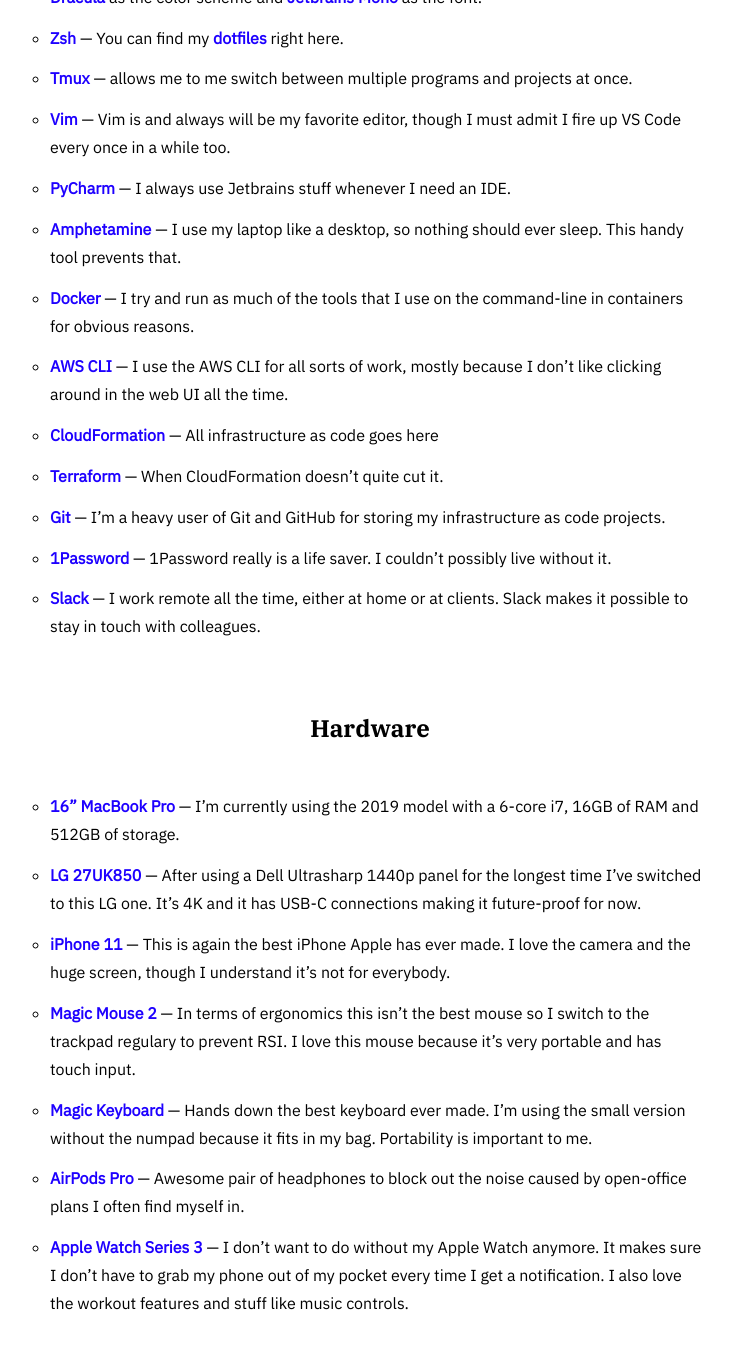
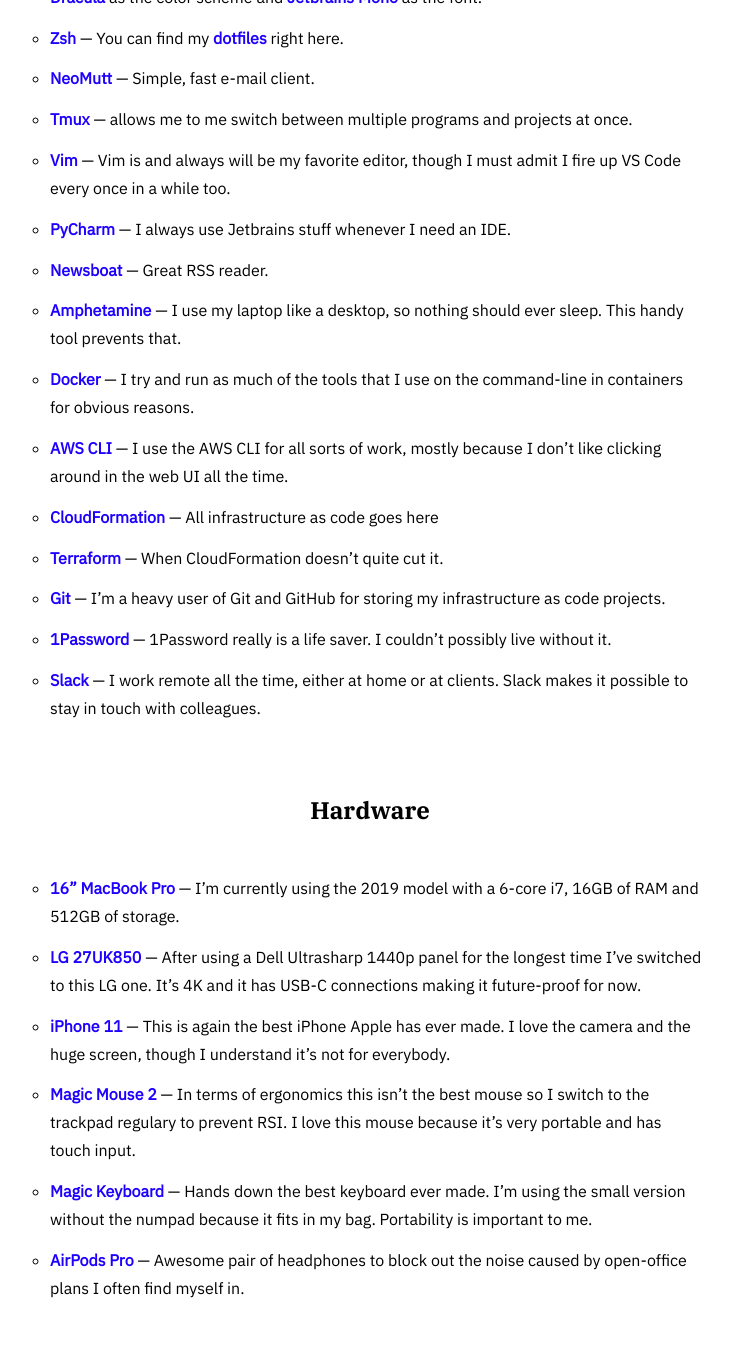
Before and after one commit to mijndert/website, a Jekyll site: the page built from _pages/uses.md, in a window 1280 px wide and 1400 px high, scrolled down 604 px. Shown: the top 1349 px of the window, without its empty margins (270-1002 px from the left). Built offline with Jekyll 4.4.1, drawn with Linux system fonts in a browser that asks for light colours.

Commit message:
Update uses

```diff
--- a/_pages/uses.md
+++ b/_pages/uses.md
@@ -12,9 +12,11 @@
 - [Firefox](https://www.mozilla.org/firefox/new/) &mdash; a super fast, customizable web browser. I use it every single day on all my devices.
 - [iTerm2](https://www.iterm2.com) &mdash; Still the best terminal emulator ever, mostly because Tmux and iTerm2 play nice. [Dracula](https://draculatheme.com/iterm/) as the color scheme and [Jetbrains Mono](https://www.jetbrains.com/lp/mono/) as the font.
 - [Zsh](https://www.zsh.org/) &mdash; You can find my [dotfiles](https://github.com/mijndert/dotfiles) right here.
+- [NeoMutt](https://neomutt.org/) &mdash; Simple, fast e-mail client.
 - [Tmux](https://github.com/tmux/tmux/wiki) &mdash; allows me to me switch between multiple programs and projects at once.
 - [Vim](https://www.vim.org/) &mdash; Vim is and always will be my favorite editor, though I must admit I fire up VS Code every once in a while too.
 - [PyCharm](https://www.jetbrains.com/pycharm/) &mdash; I always use Jetbrains stuff whenever I need an IDE.
+- [Newsboat](https://newsboat.org/) &mdash; Great RSS reader.
 - [Amphetamine](https://itunes.apple.com/nl/app/amphetamine/id937984704?mt=12) &mdash; I use my laptop like a desktop, so nothing should ever sleep. This handy tool prevents that.
 - [Docker](https://www.docker.com) &mdash; I try and run as much of the tools that I use on the command-line in containers for obvious reasons.
 - [AWS CLI](https://aws.amazon.com/cli/) &mdash; I use the AWS CLI for all sorts of work, mostly because I don't like clicking around in the web UI all the time.
@@ -32,4 +34,3 @@
 - [Magic Mouse 2](https://www.apple.com/shop/product/MLA02LL/A/magic-mouse-2-silver) &mdash; In terms of ergonomics this isn't the best mouse so I switch to the trackpad regulary to prevent RSI. I love this mouse because it's very portable and has touch input.
 - [Magic Keyboard](https://www.apple.com/shop/product/MLA22LL/A/magic-keyboard-us-english) &mdash; Hands down the best keyboard ever made. I'm using the small version without the numpad because it fits in my bag. Portability is important to me.
 - [AirPods Pro](https://www.apple.com/airpods-pro/) &mdash; Awesome pair of headphones to block out the noise caused by open-office plans I often find myself in.
-- [Apple Watch Series 3](https://www.apple.com/watch/) &mdash; I don't want to do without my Apple Watch anymore. It makes sure I don't have to grab my phone out of my pocket every time I get a notification. I also love the workout features and stuff like music controls.
```
